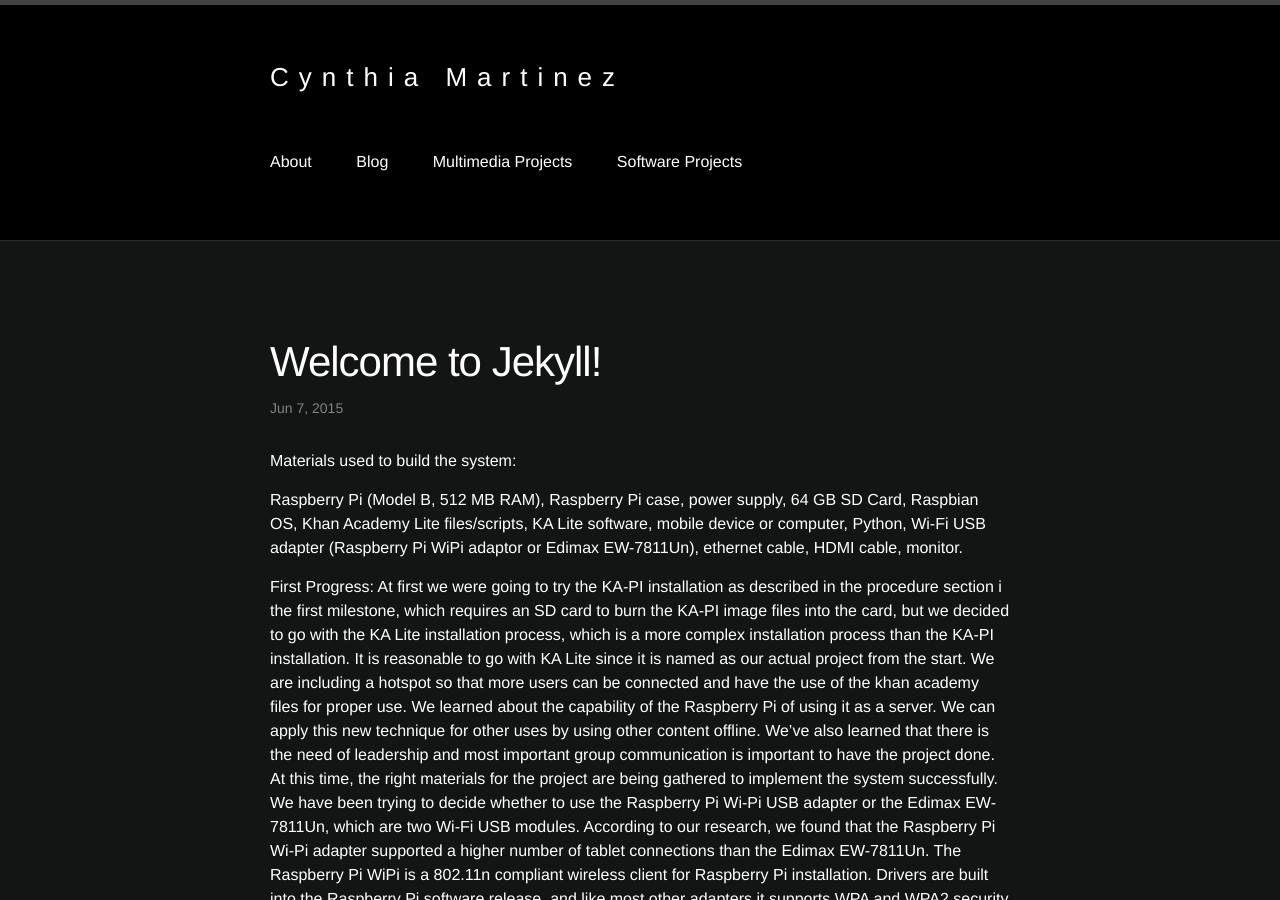
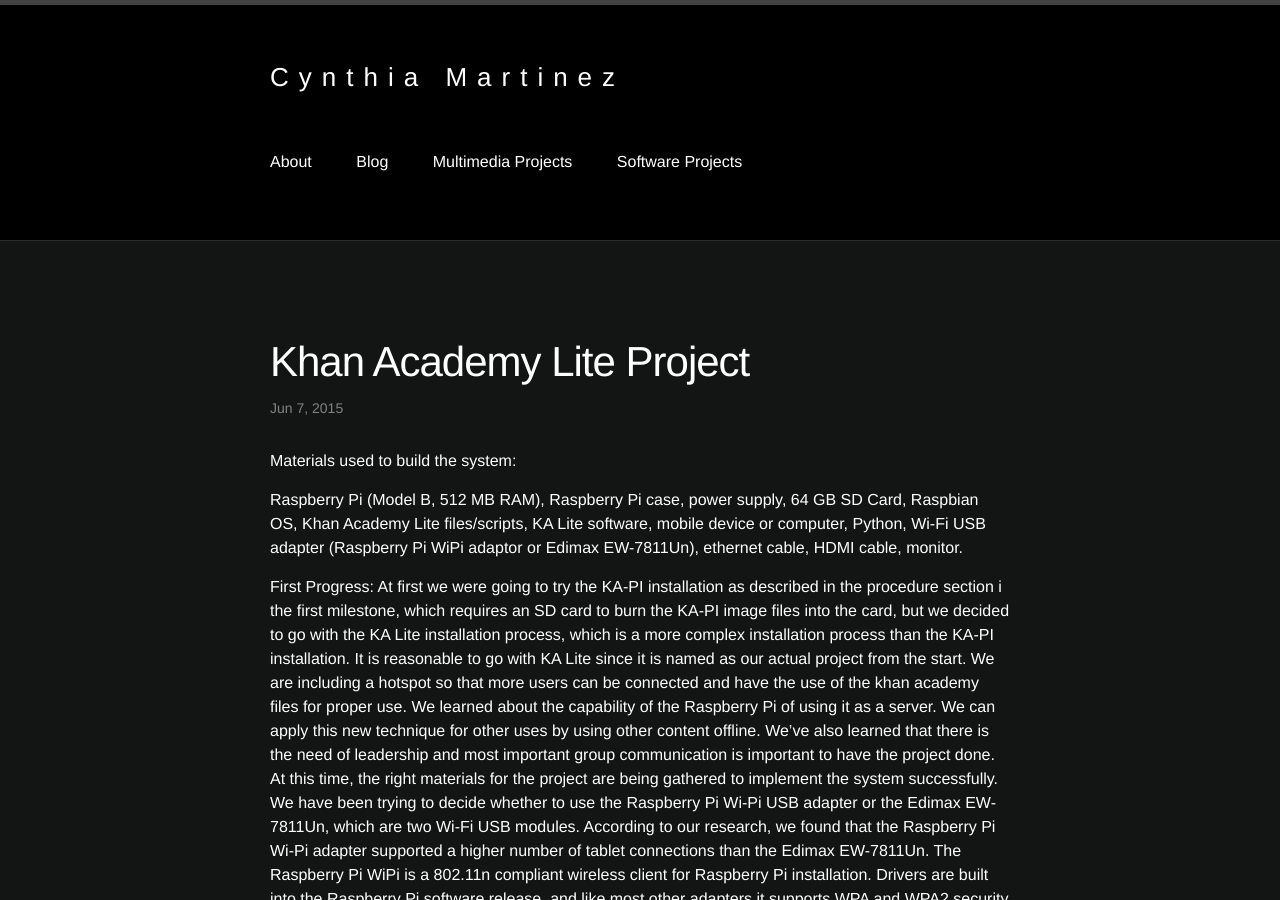
Before and after one commit to cm00100/cm00100.github.io, a Jekyll site: the page built from _posts/2015-06-07-khan-academy-lite.markdown, in a window 1280 px wide and 900 px high. Built offline with Jekyll 4.4.1, drawn with Linux system fonts in a browser that asks for light colours; Markdown is read by kramdown in place of the engine named in the settings.

Commit message:
Post title changed

```diff
--- a/_posts/2015-06-07-khan-academy-lite.markdown
+++ b/_posts/2015-06-07-khan-academy-lite.markdown
@@ -1,6 +1,6 @@
 ---
 layout: post
-title:  "Welcome to Jekyll!"
+title:  "Khan Academy Lite Project"
 permalink: /blog/khan-academy-lite.html
 ---
 
```
